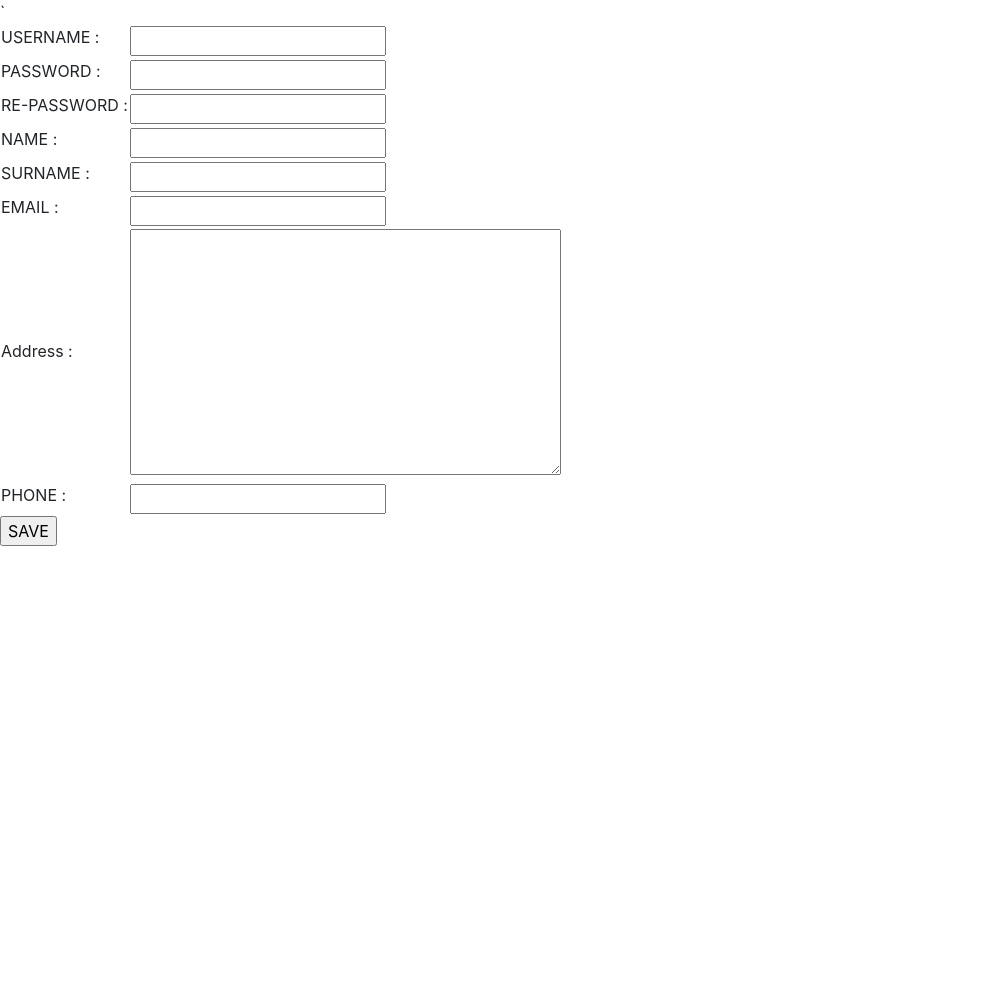
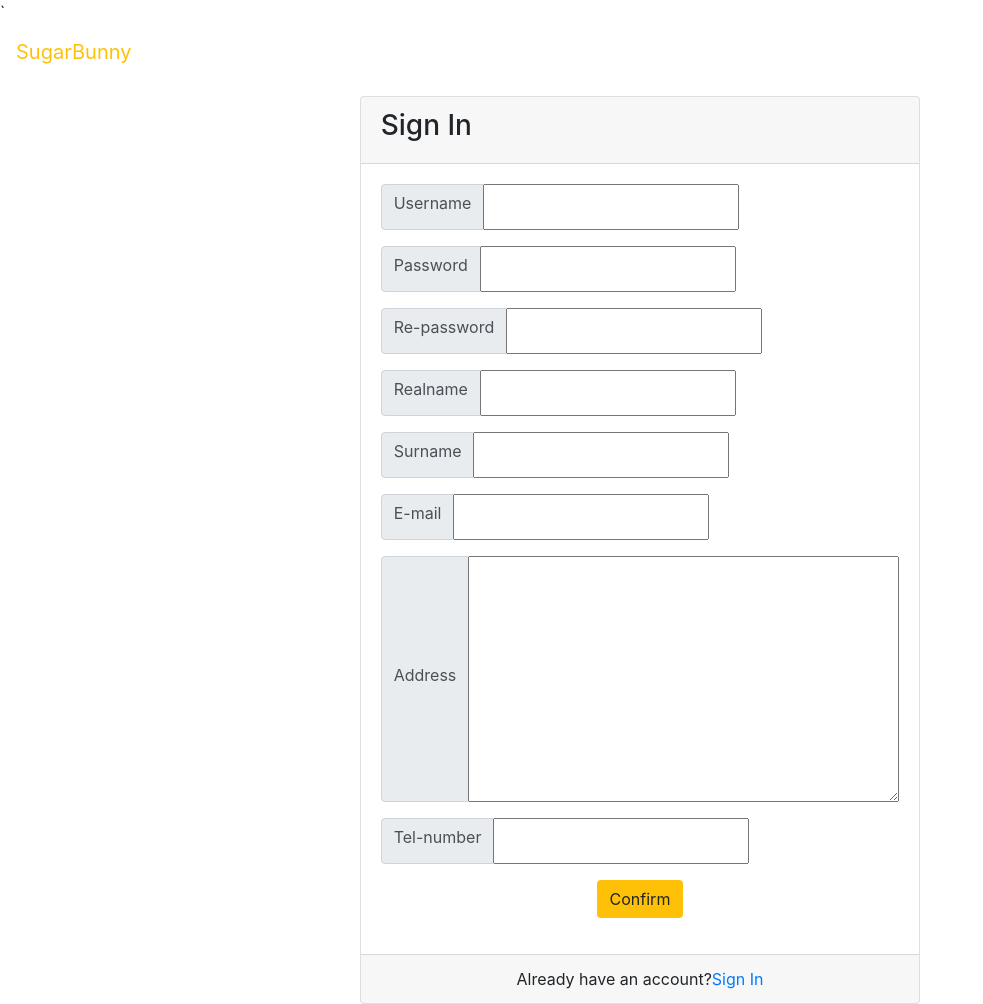
Before and after one commit to somjukss/projectDistributor, a Django app: page /register/ in a window 1280 px wide. Shown: the whole page, without its empty margins (0-983 px from the left). Before the commit the page ends 546 px from the top, so only its background shows below. Run offline with Django 3.2, Linux system fonts and the light colour scheme; some libraries are stand-ins or nearby versions.

Commit message:
Add files via upload

```diff
--- a/products/templates/user/register.html
+++ b/products/templates/user/register.html
@@ -1,55 +1,130 @@
 <!doctype html>
 {% load static %}
 <html lang="en">
+
 <head>
     <meta charset="UTF-8">
     <meta name="viewport"
-          content="width=device-width, user-scalable=no, initial-scale=1.0, maximum-scale=1.0, minimum-scale=1.0">
+        content="width=device-width, user-scalable=no, initial-scale=1.0, maximum-scale=1.0, minimum-scale=1.0">
     <meta http-equiv="X-UA-Compatible" content="ie=edge">
     <title>Register</title>
     <link rel="stylesheet" href="{% static 'css/bootstrap.min.css' %}">
+    <link rel="stylesheet" href="{% static 'css/register-style.css' %}">
+    <link rel="stylesheet" href="https://use.fontawesome.com/releases/v5.3.1/css/all.css"
+        integrity="sha384-mzrmE5qonljUremFsqc01SB46JvROS7bZs3IO2EmfFsd15uHvIt+Y8vEf7N7fWAU" crossorigin="anonymous">
+    <link href="https://fonts.googleapis.com/css?family=Mali" rel="stylesheet">
 </head>
+
 <body>
-<form action="{% url 'register' %}" method="POST">`
-    {% csrf_token %}
-    <table>
-        <tr>
-            <td><label id="{{ form.username.id_for_label }}">USERNAME : </label></td>
-            <td>{{ form.username }}</td>
-        </tr>
-        <tr>
-            <td><label id="{{ form.password.id_for_label }}">PASSWORD : </label></td>
-            <td>{{ form.password }}</td>
-        </tr>
-        <tr>
-            <td><label id="{{ form.re_password.id_for_label }}">RE-PASSWORD : </label></td>
-            <td>{{ form.re_password }}</td>
-        </tr>
-        <tr>
-            <td><label id="{{ form.name.id_for_label }}">NAME : </label></td>
-            <td>{{ form.name }}</td>
-        </tr>
-        <tr>
-            <td><label id="{{ form.surname.id_for_label }}">SURNAME : </label></td>
-            <td>{{ form.surname }}</td>
-        </tr>
-        <tr>
-            <td><label id="{{ form.email.id_for_label }}">EMAIL : </label></td>
-            <td>{{ form.email }}</td>
-        </tr>
-        <tr>
-            <td><label id="{{ form.address.id_for_label }}">Address : </label></td>
-            <td>{{ form.address }}</td>
-        </tr>
-        <tr>
-            <td><label id="{{ form.phone.id_for_label }}">PHONE : </label></td>
-            <td>{{ form.phone }}</td>
-        </tr>
-    </table>
-    <input type="submit" value="SAVE">
-</form>
-<script src="https://code.jquery.com/jquery-3.3.1.slim.min.js" integrity="sha384-q8i/X+965DzO0rT7abK41JStQIAqVgRVzpbzo5smXKp4YfRvH+8abtTE1Pi6jizo" crossorigin="anonymous"></script>
-<script src="https://cdnjs.cloudflare.com/ajax/libs/popper.js/1.14.6/umd/popper.min.js" integrity="sha384-wHAiFfRlMFy6i5SRaxvfOCifBUQy1xHdJ/yoi7FRNXMRBu5WHdZYu1hA6ZOblgut" crossorigin="anonymous"></script>
-<script src="{% static 'js/bootstrap.js' %}"></script>
+    <form action="{% url 'register' %}" method="POST">`
+        {% csrf_token %}
+
+        <nav class="navbar navbar-expand-lg text-white navbar-light">
+            <a href="{% url 'login' %}" class="navbar-brand text-warning">SugarBunny</a>
+        </nav>
+        <div class="container">
+            <div class="d-flex justify-content-center pt-3">
+                <div class="card">
+                    <div class="card-header">
+                        <h3>Sign In</h3>
+                    </div>
+                    <div class="card-body">
+                        <form>
+                            <div class="input-group form-group">
+                                <div class="input-group-prepend">
+                                    <span class="input-group-text">
+                                        <label id="{{ form.username.id_for_label }}"> Username</label>
+                                    </span>
+                                </div>
+                                {{ form.username }}
+                            </div>
+
+                            <div class="input-group form-group">
+                                <div class="input-group-prepend">
+                                    <span class="input-group-text">
+                                        <label id="{{ form.password.id_for_label }}"> Password</label>
+                                    </span>
+                                </div>
+                                {{ form.password }}
+                            </div>
+
+                            <div class="input-group form-group">
+                                <div class="input-group-prepend">
+                                    <span class="input-group-text">
+                                        <label id="{{ form.re_password.id_for_label }}"> Re-password</label>
+                                    </span>
+                                </div>
+                                {{ form.re_password }}
+                            </div>
+
+                            <div class="input-group form-group">
+                                <div class="input-group-prepend">
+                                    <span class="input-group-text">
+                                        <label id="{{ form.name.id_for_label }}"> Realname</label>
+                                    </span>
+                                </div>
+                                {{ form.name }}
+                            </div>
+
+                            <div class="input-group form-group">
+                                <div class="input-group-prepend">
+                                    <span class="input-group-text">
+                                        <label id="{{ form.surname.id_for_label }}"> Surname</label>
+                                    </span>
+                                </div>
+                                {{ form.surname }}
+                            </div>
+
+                            <div class="input-group form-group">
+                                <div class="input-group-prepend">
+                                    <span class="input-group-text">
+                                        <label id="{{ form.email.id_for_label }}"> E-mail</label>
+                                    </span>
+                                </div>
+                                {{ form.email }}
+                            </div>
+
+                            <div class="input-group form-group">
+                                <div class="input-group-prepend">
+                                    <span class="input-group-text">
+                                        <label id="{{ form.address.id_for_label }}"> Address</label>
+                                    </span>
+                                </div>
+                                {{ form.address }}
+                            </div>
+
+                            <div class="input-group form-group">
+                                <div class="input-group-prepend">
+                                    <span class="input-group-text">
+                                        <label id="{{ form.phone.id_for_label }}"> Tel-number</label>
+                                    </span>
+                                </div>
+                                {{ form.phone }}
+                            </div>
+
+                            <div class="form-group text-center">
+                                <input type="submit" value="Confirm" class="btn bg-warning">
+                            </div>
+                        </form>
+                    </div>
+                    <div class="card-footer">
+                        <div class="d-flex justify-content-center links">
+                            Already have an account?
+                            <br>
+                            <a href="{% url 'login' %}">Sign In</a>
+                        </div>
+                    </div>
+                </div>
+            </div>
+        </div>
+    </form>
+    <script src="https://code.jquery.com/jquery-3.3.1.slim.min.js"
+        integrity="sha384-q8i/X+965DzO0rT7abK41JStQIAqVgRVzpbzo5smXKp4YfRvH+8abtTE1Pi6jizo"
+        crossorigin="anonymous"></script>
+    <script src="https://cdnjs.cloudflare.com/ajax/libs/popper.js/1.14.6/umd/popper.min.js"
+        integrity="sha384-wHAiFfRlMFy6i5SRaxvfOCifBUQy1xHdJ/yoi7FRNXMRBu5WHdZYu1hA6ZOblgut"
+        crossorigin="anonymous"></script>
+    <script src="{% static 'js/bootstrap.js' %}"></script>
 </body>
+
 </html>
```
